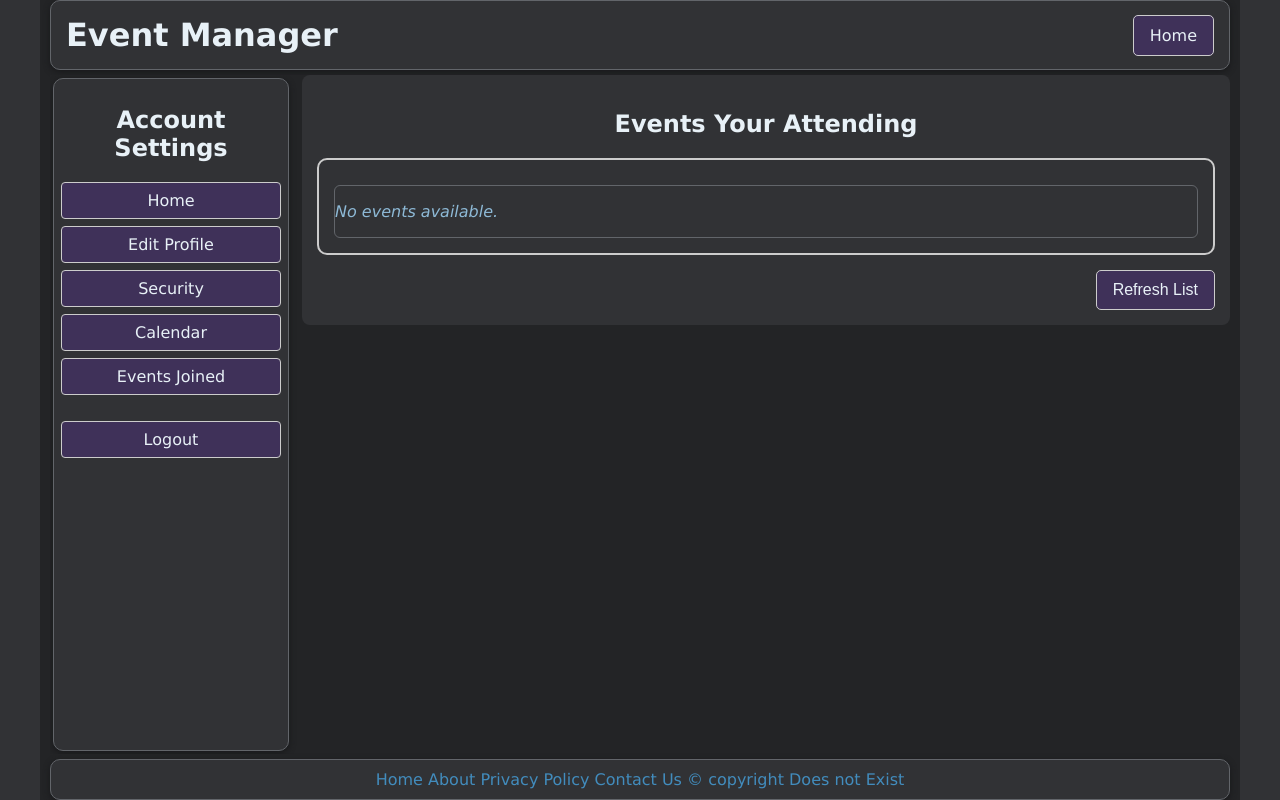
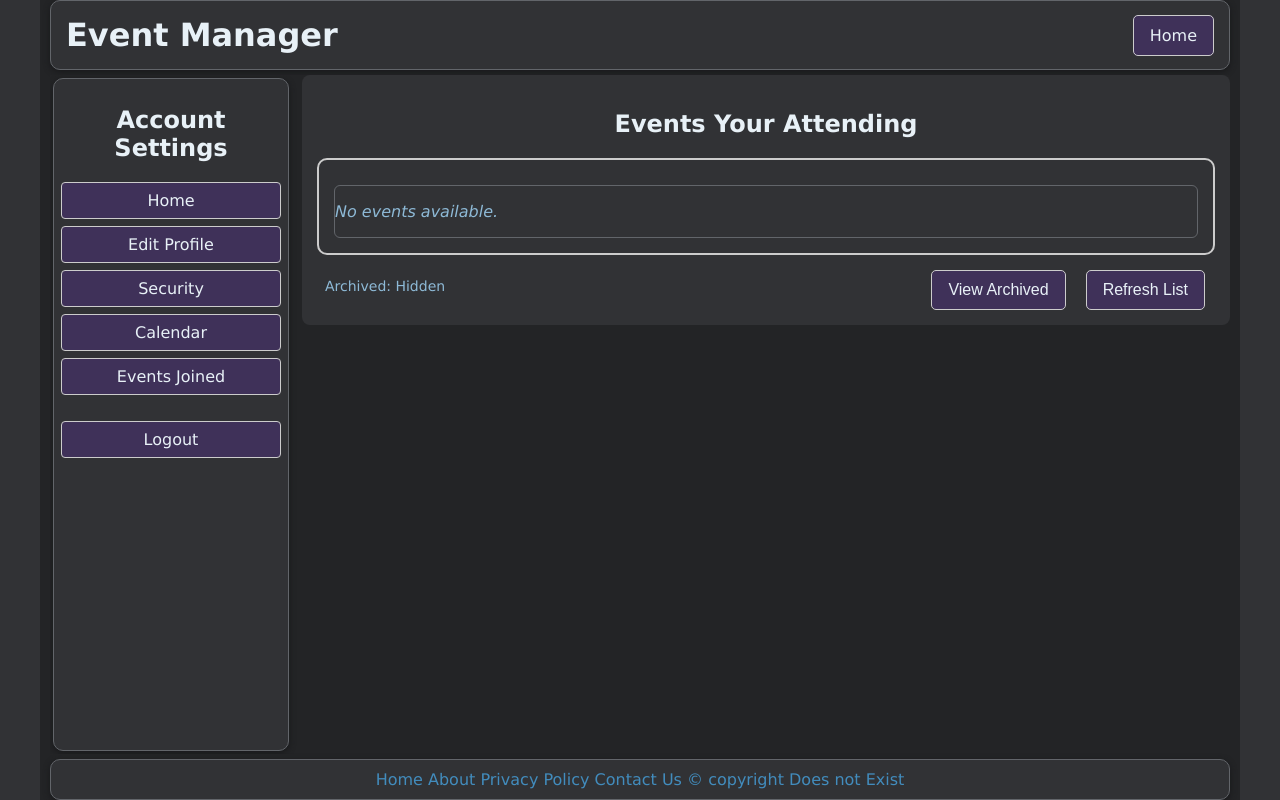
Before and after one commit to kyk37/final_project, a FastAPI app: template templates/profile_events.html in a window 1280 px wide. Run offline with FastAPI, Linux system fonts and the light colour scheme; the template is opened without the code that fills it, so the values that code supplies are empty; parts of the project's set-up code (start-up, migrations or seed data) failed here and were passed over.

Commit message:
Archived Events
- Archived events can be viewed by the organizer, and cannot be edited anymore.

```diff
--- a/main.py
+++ b/main.py
@@ -423,7 +423,8 @@ def get_joined_events(
     db_event: Session = Depends(get_event_session),
     current_user: UserBase = Depends(get_current_user),
     page: int = 1,
-    per_page: int = 20
+    per_page: int = 20,
+    archived: bool = False
 ):
     if current_user is None:
         response = RedirectResponse(url="/login", status_code=303)
@@ -434,11 +435,16 @@ def get_joined_events(
     if not user:
         return RedirectResponse(url="/login", status_code=303)
 
-    all_events = user.events  # this pulls joined events from relationship
-    total_events = len(all_events)
-    paginated = all_events[(page - 1) * per_page: page * per_page]
+    # Filter user events by archived status
+    if archived:
+        filtered_events = [e for e in user.events if e.archived]
+    else:
+        filtered_events = [e for e in user.events if not e.archived]
 
-    joined_event_ids = {e.uid for e in all_events}
+    total_events = len(filtered_events)
+    paginated = filtered_events[(page - 1) * per_page: page * per_page]
+
+    joined_event_ids = {e.uid for e in user.events}
     attendee_counts = {event.uid: len(event.attendees) for event in paginated}
     event_titles = {event.uid: event.title for event in paginated}
     attendee_names = {
@@ -459,36 +465,68 @@ def get_joined_events(
         "attendee_names": attendee_names,
         "event_title": event_titles,
         "user_id": current_user.uid,
-        "is_organizer": current_user.is_organizer
+        "is_organizer": current_user.is_organizer,
+        "archived": archived  # optionally pass this to template
     })
 
 
+# @app.get("/profile/events")
+# def get_joined_events(
+#     request: Request,
+#     db_event: Session = Depends(get_event_session),
+#     current_user: UserBase = Depends(get_current_user),
+#     page: int = 1,
+#     per_page: int = 20,
+#     archived: bool = False
+# ):
+#     if current_user is None:
+#         response = RedirectResponse(url="/login", status_code=303)
+#         response.set_cookie("message", "Please log in to access this page", max_age=5)
+#         return response
 
-@app.get("/event/{event_id}", response_class=HTMLResponse)
-def event_detail(
-    request: Request,
-    event_id: int,
-    db_event: Session = Depends(get_event_session),
-    current_user: UserBase = Depends(get_current_user)
-):
-    event = db_event.query(EventBase).filter(EventBase.uid == event_id).first()
-    if current_user is None:
-        return RedirectResponse(url="/login", status_code=303)
+#     user = db_event.query(UserBase).filter(UserBase.uid == current_user.uid).first()
+#     if not user:
+#         return RedirectResponse(url="/login", status_code=303)
 
-    if not current_user.is_organizer:
-        raise HTTPException(status_code=403, detail="Access forbidden: Not an organizer")
+#     if archived and current_user.is_organizer:
+#         # Show all archived events organized by this user
+#         query = db_event.query(EventBase).filter(
+#             EventBase.owner_uid == current_user.uid,
+#             EventBase.archived == True
+#         )
+#         all_events = query.all()
+#     else:
+#         # Default behavior: show events the user joined
+#         all_events = user.events
 
-    event = db_event.query(EventBase).filter(EventBase.uid == event_id).first()
-    if not event:
-        raise HTTPException(status_code=404, detail="Event not found")
+#     total_events = len(all_events)
+#     paginated = all_events[(page - 1) * per_page: page * per_page]
 
-    return templates.TemplateResponse("event_detail.html", {
-        "request": request,
-        "event": event,
-        "username": current_user.username if current_user else None,
-        "attendee_count": len(event.attendees),
-        "is_signed_up": current_user in event.attendees if current_user else False
-    })
+#     joined_event_ids = {e.uid for e in all_events}
+#     attendee_counts = {event.uid: len(event.attendees) for event in paginated}
+#     event_titles = {event.uid: event.title for event in paginated}
+#     attendee_names = {
+#         event.uid: [f"{u.first_name} {u.last_name}" for u in event.attendees]
+#         for event in paginated
+#     }
+
+#     total_pages = (total_events + per_page - 1) // per_page
+
+#     return templates.TemplateResponse("profile_events.html", {
+#         "request": request,
+#         "username": current_user.username,
+#         "user_events": paginated,
+#         "page": page,
+#         "total_pages": total_pages,
+#         "joined_event_ids": joined_event_ids,
+#         "attendee_counts": attendee_counts,
+#         "attendee_names": attendee_names,
+#         "event_title": event_titles,
+#         "user_id": current_user.uid,
+#         "is_organizer": current_user.is_organizer,
+#         "viewing_archived": archived
+#     })
+
 
 @app.get("/profile/edit")
 def prof_edit(request: Request, current_user: Optional[UserBase] = Depends(get_current_user)):
--- a/static/styles.css
+++ b/static/styles.css
@@ -780,6 +780,7 @@ a:hover,
 .refresh-container {
   display: flex;
   justify-content: flex-end;
+  gap: 10px;
   margin-top: 10px;
 }
 
--- a/templates/profile_events.html
+++ b/templates/profile_events.html
@@ -92,18 +92,17 @@
                         <div class="scroll-join-button">
                           {% if is_organizer and event.owner_uid == user_id %}
                           <div class="scroll-join-button">
-                            <button class="edit-btn" onclick="openEditModal({{ event.uid }})">Edit Event</button>
-                            <button class="cancel-btn" onclick="cancelEvent({{ event.uid }})">Cancel Event</button>
-                          </div>
-                        {% else %}
-
-                          <div class="scroll-join-button">
-                            {% if event.uid in joined_event_ids %}
-                              <button class="join-btn" onclick="toggleJoin({{ event.uid }}, this)" data-joined="true">Joined!</button>
+                            {% if event.archived %}
+                              <button class="edit-btn" disabled style="opacity: 0.5; cursor: not-allowed;">Edit Event</button>
+                              <button class="cancel-btn" disabled style="opacity: 0.5; cursor: not-allowed;">Cancel Event</button>
                             {% else %}
-                              <button class="join-btn" onclick="toggleJoin({{ event.uid }}, this)" data-joined="false">Join</button>
+                              <button class="edit-btn" onclick="openEditModal({{ event.uid }})">Edit Event</button>
+                              <button class="cancel-btn" onclick="cancelEvent({{ event.uid }})">Cancel Event</button>
                             {% endif %}
                           </div>
+
+
+
                         {% endif %}
 
                         </div>
@@ -119,7 +118,11 @@
             </div>
 
           <div class="refresh-container">
-            <button class="join-btn refresh-btn" onclick="refresh()">Refresh List</button>
+            <span id="archived-status" style="margin-right: auto; font-size: 14px; color: var(--text-300); padding: 8px;">
+              Archived: Hidden
+            </span>
+            <button class="join-btn refresh-btn"  style="margin-right: 10px;"onclick="toggleArchivedView();">View Archived</button>
+            <button class="join-btn refresh-btn"  style="margin-right: 10px;"onclick="refresh()">Refresh List</button>
           </div>
 
         </div>
@@ -348,6 +351,35 @@
 
     </script>
 
+
+    <script>
+      function updateArchivedStatusLabel() {
+        const params = new URLSearchParams(window.location.search);
+        const statusEl = document.getElementById("archived-status");
+        const isArchivedVisible = params.get("archived") === "true";
+        statusEl.textContent = "Archived: " + (isArchivedVisible ? "Visible" : "Hidden");
+      }
+
+      function toggleArchivedView() {
+        const url = new URL(window.location.href);
+        const params = url.searchParams;
+
+        const currentlyVisible = params.get("archived") === "true";
+        if (currentlyVisible) {
+          params.delete("archived");
+        } else {
+          params.set("archived", "true");
+        }
+
+        window.location.href = `${url.pathname}?${params.toString()}`;
+      }
+
+      // Call this once when the page loads
+      updateArchivedStatusLabel();
+    </script>
+
+
+
     <script>
       // Organizer page modal
       document.querySelectorAll('.organizer-link').forEach(link => {
@@ -421,6 +453,7 @@
         document.getElementById("event-details-modal").style.display = "none";
       });
 
+
       // Close when clicking outside modal
       window.addEventListener("click", function(e) {
         const eventModal = document.getElementById("event-details-modal");
```
Also changed, not shown: README.md, user_database.db.
